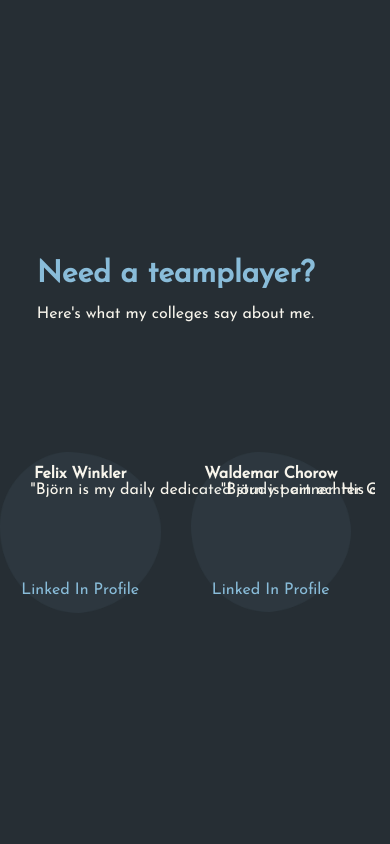
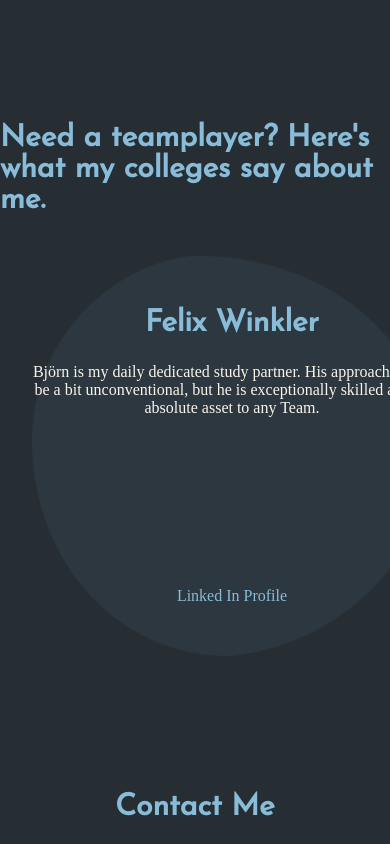
Before and after one commit to Rudibert-Code/portfolio, an Angular app: page / in a window 390 px wide. Shown: the part 3460-4304 px from the top of the page. Built offline with nearby package versions, Linux system fonts and the light colour scheme.

Commit message:
comments.scss : reworked scroll element

```diff
--- a/src/app/layout/comments/comments.html
+++ b/src/app/layout/comments/comments.html
@@ -1,5 +1,4 @@
-<section class="comments-container">
-
+<!--<section class="comments-container">
     <section class="comment-base column font-b nav-bar-padding" id="comments">
         <h3 class="comment-title">Need a teamplayer? Here's what my colleges say about me.</h3>
         <div class="mobile-only">
@@ -10,13 +9,41 @@
             @for (comment of evaluation; track $index) {
                 <div class="comment-bg">
                     <h3>{{comment.name}}</h3>
-                <div class="test">
+                    <span>{{comment.comment}}</span>
+                    <a class="btn color-highliht" href="{{comment.link}}">Linked In Profile</a>
+                </div>
+            }
+        </section>
+    </section>
+</section>-->
+
+
+
+<section class="parent">
+
+    <h3 class="comment_title">Need a teamplayer? Here's what my colleges say about me.</h3>
+    <div class="comment_title_mobile">
+        <h3>Need a teamplayer?</h3>
+        <p>Here's what my colleges say about me.</p>
+    </div>
+
+    <section class="comment" id="comments">
+
+
+        <section class="comment_list">
+
+            @for (comment of evaluation; track $index) {
+                <div class="comment_container">
+                    <h3>{{comment.name}}</h3>
+                    <div class="comment_text-area">
                         <span>{{comment.comment}}</span>
                     </div>
                     <a class="btn color-highliht" href="{{comment.link}}">Linked In Profile</a>
                 </div>
             }
-    </section>
+
         </section>
 
     </section>
+
+</section>
--- a/src/app/layout/comments/comments.scss
+++ b/src/app/layout/comments/comments.scss
@@ -1,91 +1,139 @@
-.mobile-only{
-    display: none;
-}
-.comments-container{
-    width: 100%;
+//.mobile-only{
+//    display: none;
+//}
+//.comments-container{
+//    width: 100%;
+//    display: flex;
+//    justify-content: center;
+//    align-items: center;
+//}
+//.comment-base{
+//    width: 1440px;
+//    //margin: 32px;
+//    > h3{
+//        margin-bottom: 64px;
+//    }
+//}
+//.comment-box{
+//    width: 100%;
+//    display: flex;
+//    justify-content: space-evenly;
+//    align-items: center;
+//    margin:0;
+//}
+//.comment-bg{
+//    width: 400px;
+//    height: 400px;
+//    display: flex;
+//    flex-direction: column;
+//    flex-wrap: wrap;
+//    justify-content: center;
+//    align-items: center;
+//    text-align: center;
+//    background-image: url(/assets/text-bg.png);
+//    background-position: center;
+//    background-repeat: no-repeat;
+//    background-size: contain;
+//
+//    &:hover{
+//        background-image: url(/assets/text-bg-hover.png);
+//        transition: 0.5s;
+//    }
+//}
+//
+//@media(max-width:391px){
+//    .comment-title{
+//        display: none;
+//    }
+//    .mobile-only{
+//        display: flex;
+//        flex-direction: column;
+//        justify-content: center;
+//        align-items: start;
+//    }
+//    .comments-container{
+//        width: 100%;
+//        overflow-x: hidden;
+//    }
+//    .comment-base{
+//        width: 100%;
+//        //margin: 32px;
+//        > h3{
+//            margin-bottom: 32px;
+//        }
+//    }
+//    .comment-box{
+//        overflow: auto;
+//        //white-space: nowrap;
+//        padding: 24px;
+//    }
+//    .comment-bg{
+//        width: 290px;
+//        height: 290px;
+//        >h3 {
+//            font-size: 16px;
+//            color: var(--basic);
+//        }
+//        >span{
+//            overflow-wrap: break-word;
+//            width: 50%;
+//            height: 50%;
+//        }
+//    }
+//}
+
+.parent{
     display: flex;
+    flex-direction: column;
     justify-content: center;
     align-items: center;
 }
-.comment-base{
-    width: 1440px;
-    //margin: 32px;
-    > h3{
+
+.comment{
+    width: 100%;
+    display: flex;
+    flex-direction: column;
+    justify-content: center;
+    align-items: start;
+    overflow-x: scroll;
+    >h3{
         margin-bottom: 64px;
     }
+    &_title{
+        margin-bottom: 40px;
     }
-.comment-box{
+    &_title_mobile{
+        display: none;
+    }
+    &_text-area{
         width: 100%;
+        height: 50%;
+        overflow-y: scroll;
+    }
+    &_list{
         display: flex;
-    justify-content: space-evenly;
+        justify-content: start;
         align-items: center;
-    margin:0;
+        padding: 0 32px;
+        gap: 32px;
     }
-.comment-bg{
+    &_container{
         width: 400px;
-    height: 400px;
+        aspect-ratio: 1/1;
+        gap: 24px;
         display: flex;
         flex-direction: column;
-    flex-wrap: wrap;
         justify-content: center;
         align-items: center;
+        background-position: center;
+        background-repeat: no-repeat;
+        background-size:cover;
         text-align: center;
         background-image: url(/assets/text-bg.png);
-    background-position: center;
-    background-repeat: no-repeat;
-    background-size: contain;
 
         &:hover{
             background-image: url(/assets/text-bg-hover.png);
             transition: 0.5s;
         }
     }
-
-@media(max-width:391px){
-    .comment-title{
-        display: none;
 }
-    .mobile-only{
-        display: flex;
-        flex-direction: column;
-        justify-content: center;
-        align-items: start;
-    }
-    .comments-container{
-        width: 90%;
-    }
-    .comment-base{
-        width: 100%;
-        //margin: 32px;
-        > h3{
-            margin-bottom: 32px;
-        }
-    }
-    .comment-box{
-        overflow: auto;
-        white-space: nowrap;
-        padding: 24px;
-    }
-    .comment-bg{
-        width: 290px;
-        height: 290px;
-        >h3 {
-            font-size: 16px;
-            color: var(--basic);
-        }
-        //>span{
-        //    overflow-wrap: break-word;
-        //    width: 50%;
-        //    height: 50%;
-        //}
-    }
-    .test{
-        width: 100px;
-        height: 100px;
-    }
-        span{
-            object-fit: fill;
-            width: 100%;
-            height: 50%;
-        }
-}
--- a/src/app/layout/comments/comments.ts
+++ b/src/app/layout/comments/comments.ts
@@ -17,12 +17,22 @@ export class Comments {
   evaluation:Evaluation [] = [
     {
       name:'Felix Winkler',
-      comment:'"Björn is my daily dedicated study partner. His approach might be a bit unconventional, but he is exceptionally skilled and an absolute asset to any Team."',
+      comment:'Björn is my daily dedicated study partner. His approach might be a bit unconventional, but he is exceptionally skilled and an absolute asset to any Team.',
       link:'https://www.linkedin.com/in/felix-winkler-38947a365/'
     },
     {
       name:'Waldemar Chorow',
-      comment:'"Björn ist ein echter Gewinn für jedes Entwicklerteam! Wir haben zusammen die Rezepte-Plattform Kochwelt entwickelt, und Björn hat von Anfang an dafür gesorgt, dass der Teamgeist an erster Stelle steht. Durch seine offene, kommunikative und enthusiastische Art hat er eine tolle Arbeitsatmosphäre geschaffen und das Projekt fachlich wie menschlich extrem bereichert. Er hatte immer das klare Ziel vor Augen, die Aufgaben strukturiert und mit einem sehr guten Ergebnis abzuschließen. Dabei war er ausnahmslos freundlich und stand jedem immer hilfsbereit zur Seite. Die Zusammenarbeit mit ihm hat großen Spaß gemacht. Eine klare Empfehlung, jederzeit wieder gerne"',
+      comment:'Björn ist ein echter Gewinn für jedes Entwicklerteam! Wir haben zusammen die Rezepte-Plattform Kochwelt entwickelt, und Björn hat von Anfang an dafür gesorgt, dass der Teamgeist an erster Stelle steht. Durch seine offene, kommunikative und enthusiastische Art hat er eine tolle Arbeitsatmosphäre geschaffen und das Projekt fachlich wie menschlich extrem bereichert. Er hatte immer das klare Ziel vor Augen, die Aufgaben strukturiert und mit einem sehr guten Ergebnis abzuschließen. Dabei war er ausnahmslos freundlich und stand jedem immer hilfsbereit zur Seite. Die Zusammenarbeit mit ihm hat großen Spaß gemacht. Eine klare Empfehlung, jederzeit wieder gerne.',
+      link:'https://www.linkedin.com/in/waldemar-chorow-11460a31b/?skipRedirect=true'
+    },
+    {
+      name:'Waldemar Chorow2',
+      comment:'Björn ist ein echter Gewinn für jedes Entwicklerteam! Wir haben zusammen die Rezepte-Plattform Kochwelt entwickelt, und Björn hat von Anfang an dafür gesorgt, dass der Teamgeist an erster Stelle steht. Durch seine offene, kommunikative und enthusiastische Art hat er eine tolle Arbeitsatmosphäre geschaffen und das Projekt fachlich wie menschlich extrem bereichert. Er hatte immer das klare Ziel vor Augen, die Aufgaben strukturiert und mit einem sehr guten Ergebnis abzuschließen. Dabei war er ausnahmslos freundlich und stand jedem immer hilfsbereit zur Seite. Die Zusammenarbeit mit ihm hat großen Spaß gemacht. Eine klare Empfehlung, jederzeit wieder gerne.',
+      link:'https://www.linkedin.com/in/waldemar-chorow-11460a31b/?skipRedirect=true'
+    },
+    {
+      name:'Waldemar Chorow3',
+      comment:'Björn ist ein echter Gewinn für jedes Entwicklerteam! Wir haben zusammen die Rezepte-Plattform Kochwelt entwickelt, und Björn hat von Anfang an dafür gesorgt, dass der Teamgeist an erster Stelle steht. Durch seine offene, kommunikative und enthusiastische Art hat er eine tolle Arbeitsatmosphäre geschaffen und das Projekt fachlich wie menschlich extrem bereichert. Er hatte immer das klare Ziel vor Augen, die Aufgaben strukturiert und mit einem sehr guten Ergebnis abzuschließen. Dabei war er ausnahmslos freundlich und stand jedem immer hilfsbereit zur Seite. Die Zusammenarbeit mit ihm hat großen Spaß gemacht. Eine klare Empfehlung, jederzeit wieder gerne.',
       link:'https://www.linkedin.com/in/waldemar-chorow-11460a31b/?skipRedirect=true'
     },
   ]
```
Lines whose indentation alone changed are shown as unchanged.
